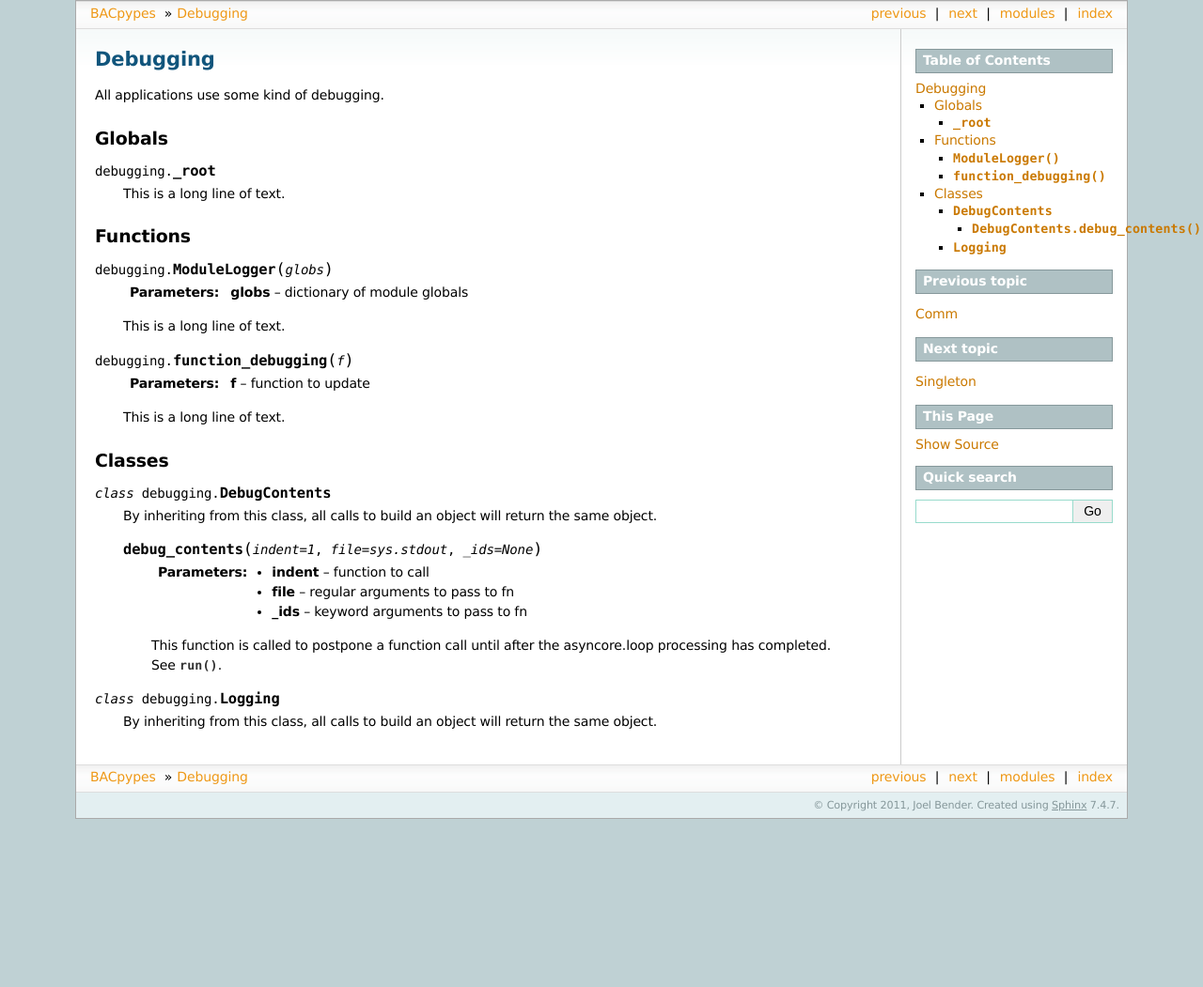
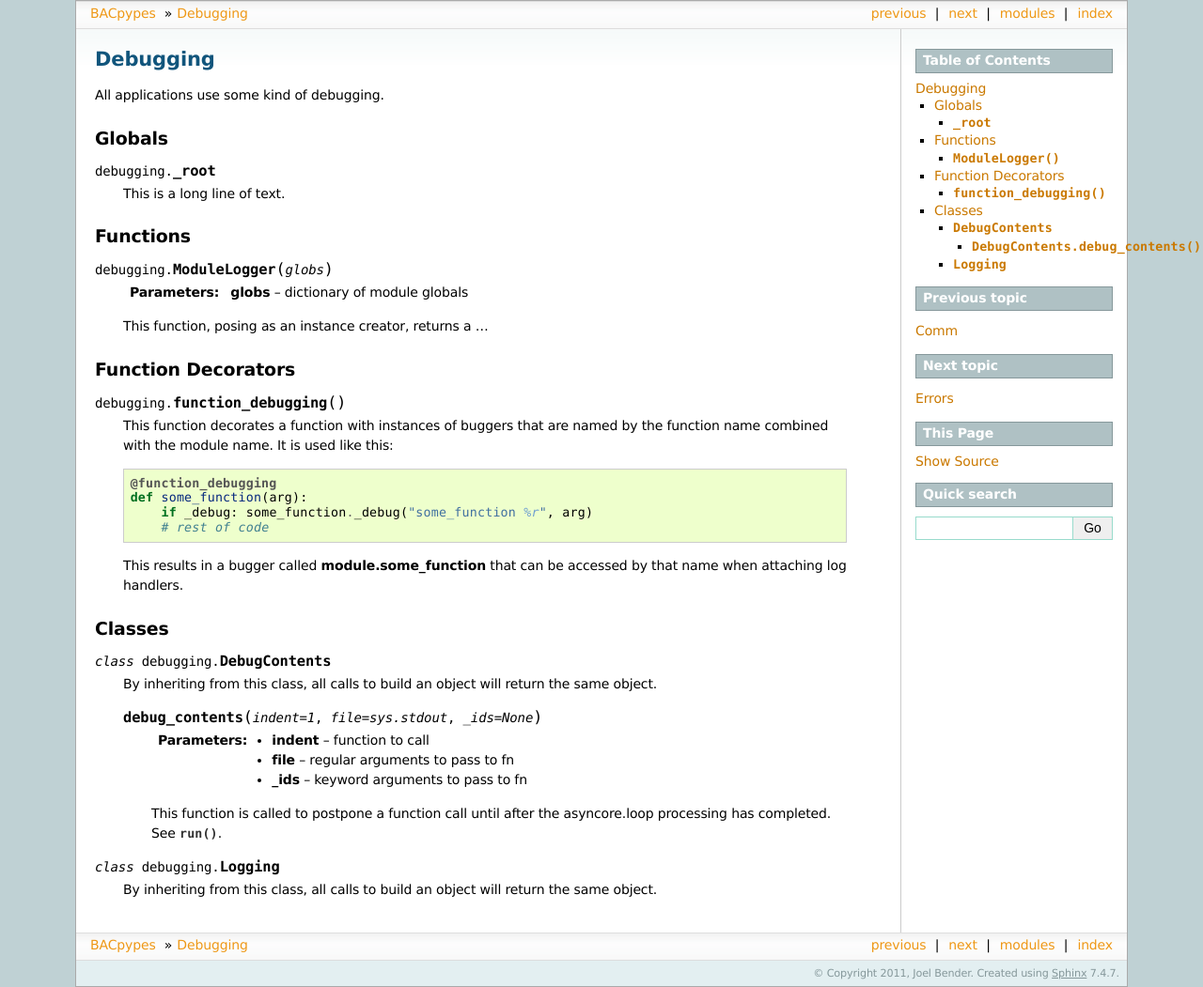
Before and after one commit to giuseppebattista/bacpypessample, a Sphinx documentation site: the page built from docs/source/modules/debugging.rst, in a window 1280 px wide. Shown: the whole page at 94% size. Built offline with Sphinx 7.4.7, drawn with Linux system fonts in a browser that asks for light colours; pages that are not in the unit, such as notebooks, are missing from menus; before the commit the page ends 900 px from its top, so only the background shows below that.

Commit message:
documentation effort grinding along

```diff
--- a/docs/source/modules/core.rst
+++ b/docs/source/modules/core.rst
@@ -79,9 +79,3 @@ Functions
 
     When sleeping is enabled, and it only needs to be enabled for multithreaded
     applications, it will put a damper on the thruput of the application.
-
-
-Classes
--------
-
-This module does not define any classes.
--- a/docs/source/modules/debugging.rst
+++ b/docs/source/modules/debugging.rst
@@ -21,13 +21,24 @@ Functions
 
     :param globs: dictionary of module globals
 
-    This is a long line of text.
+    This function, posing as an instance creator, returns a ...
 
-.. function:: function_debugging(f)
+Function Decorators
+-------------------
 
-    :param f: function to update
+.. function:: function_debugging
 
-    This is a long line of text.
+    This function decorates a function with instances of buggers that are
+    named by the function name combined with the module name.  It is used like
+    this::
+
+        @function_debugging
+        def some_function(arg):
+            if _debug: some_function._debug("some_function %r", arg)
+            # rest of code
+
+    This results in a bugger called **module.some_function** that can be
+    accessed by that name when attaching log handlers.
 
 Classes
 -------
```
Also changed, not shown: docs/source/modules/errors.rst (added, +34 -0 lines), docs/source/modules/task.rst (added, +164 -0 lines).
